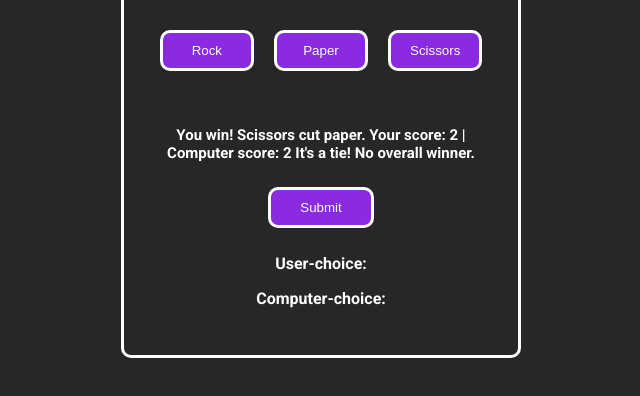
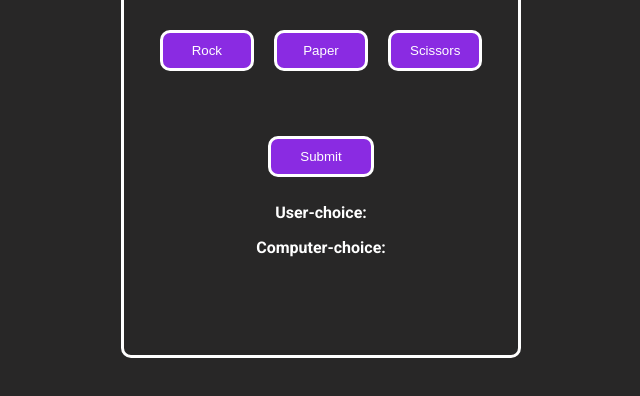
Before and after one commit to aniketpradhann/RPS-Game, a plain HTML site: page index.html in a window 1280 px wide. Shown: the part 292-688 px from the top of the page, without its empty margins (319-959 px from the left). Drawn offline with Linux system fonts and the light colour scheme.

Commit message:
fixed winner info

```diff
--- a/index.html
+++ b/index.html
@@ -15,8 +15,7 @@
             <button class="obj-btn" value="paper">Paper</button>
             <button class="obj-btn" value="scissors">Scissors</button>
         </div>
-        <p class="res" id="result">You win! Scissors cut paper. Your score: 2 | Computer score: 2
-            It's a tie! No overall winner.</p>
+        <p class="res" id="result"></p>
         <button id="startbtn">Submit</button>
         <p id="user-choice">User-choice: </p>
         <p id="computer-choice">Computer-choice: </p>
```
